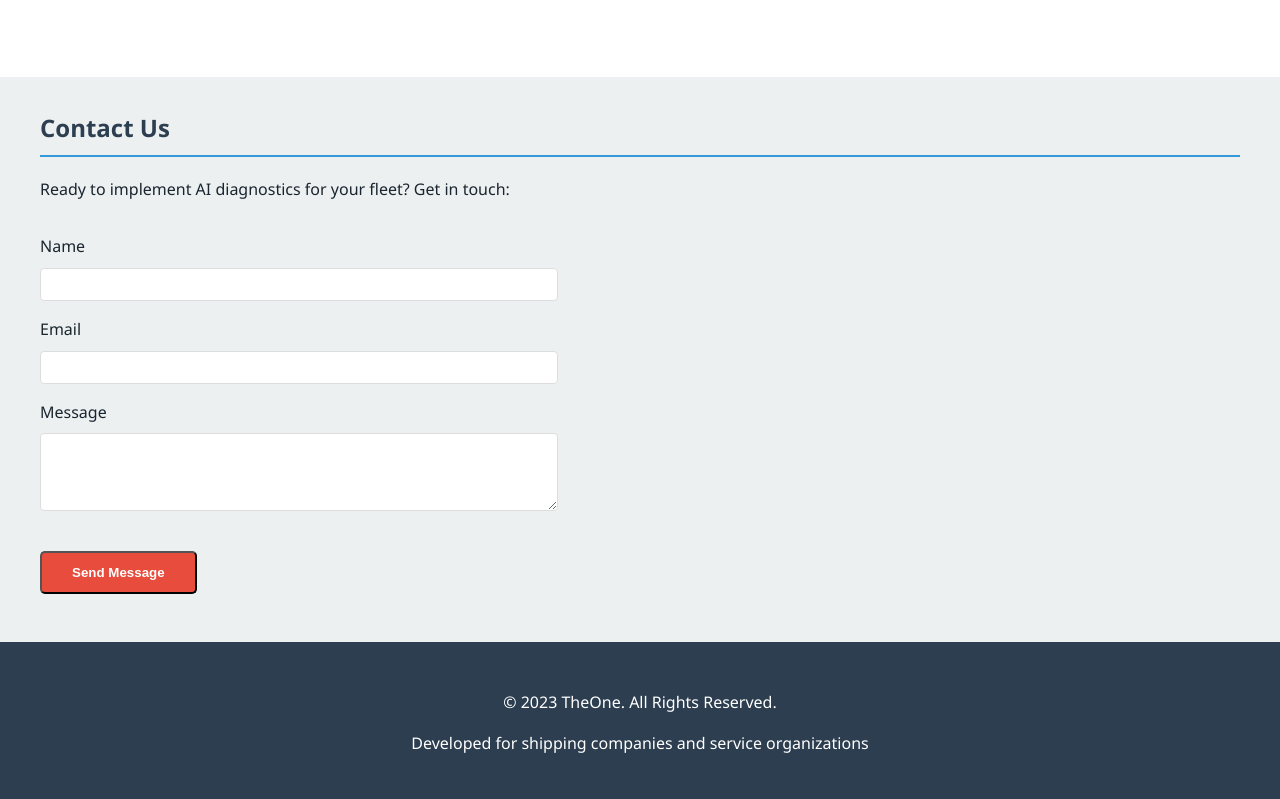
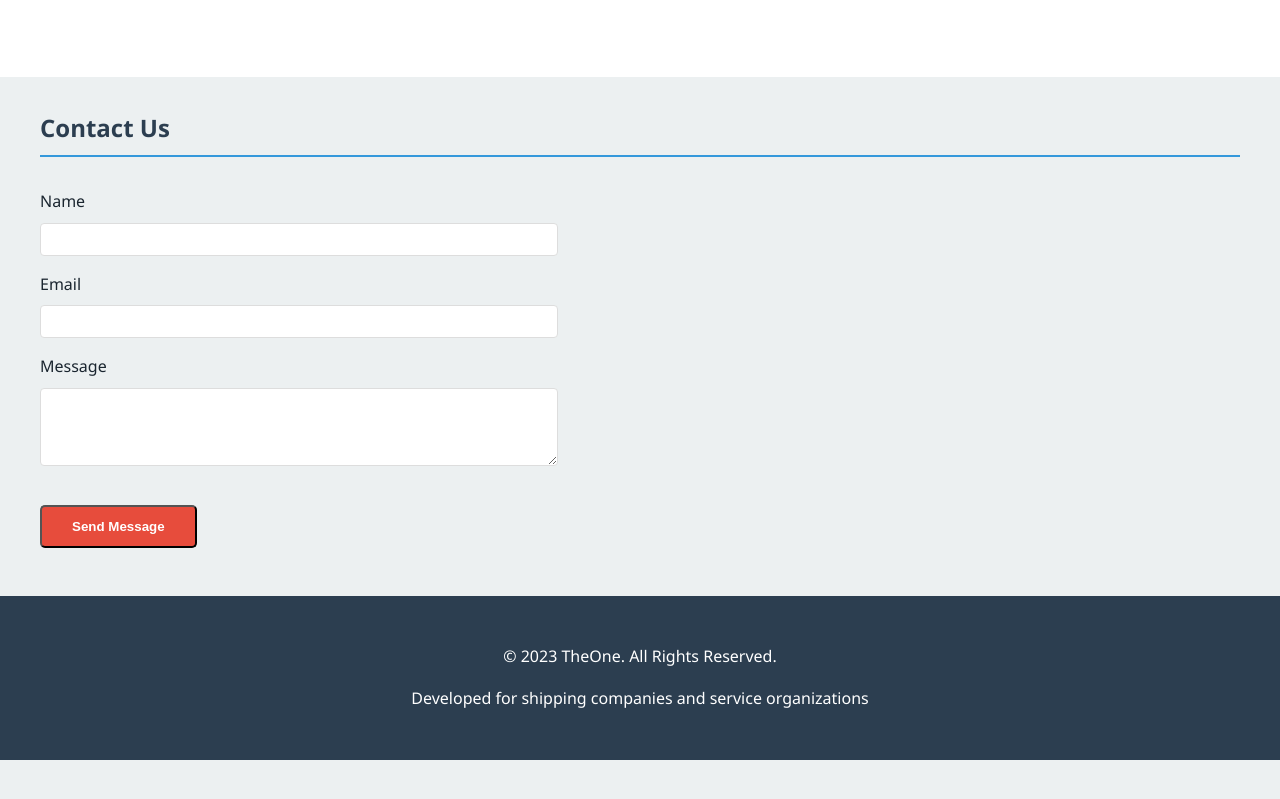
Before and after one commit to MarineOptix/engine, a plain HTML site: page index.html in a window 1280 px wide. Shown: the part 2078-2877 px from the top of the page. After the commit the page ends 2838 px from the top, so only its background shows below. Drawn offline with Linux system fonts and the light colour scheme.

Commit message:
Update index.html

```diff
--- a/index.html
+++ b/index.html
@@ -249,7 +249,6 @@
 
     <section class="container" id="contact">
         <h2>Contact Us</h2>
-        <p>Ready to implement AI diagnostics for your fleet? Get in touch:</p>
         <form style="max-width: 500px; margin-top: 2rem;">
             <div style="margin-bottom: 1rem;">
                 <label for="name" style="display: block; margin-bottom: 0.5rem;">Name</label>
```
